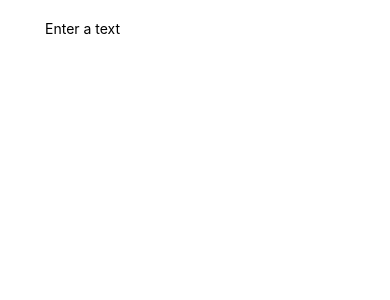
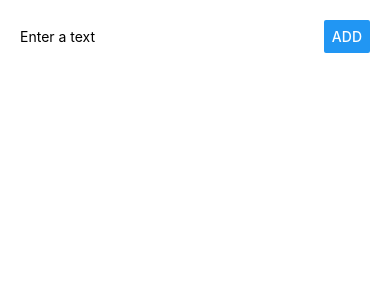
Before and after one commit to thienhv/pj-rn-basic, a React Native app: screen / in a window 390 px wide. Shown: the top 300 px of the page. Built offline with nearby package versions, Linux system fonts and the light colour scheme.

Commit message:
Add button

```diff
--- a/App.js
+++ b/App.js
@@ -1,5 +1,5 @@
 import React from 'react';
-import { StyleSheet, Text, View, TextInput } from 'react-native';
+import { StyleSheet, Text, View, TextInput, Button } from 'react-native';
 
 export default class App extends React.Component {
   state = {
@@ -11,11 +11,14 @@ export default class App extends React.Component {
   render() {
     return (
       <View style={styles.container}>
-        <TextInput
-          style={{width: 300}}
-          value={this.state.placeName}
-          placeholder='Enter a text'
-          onChangeText={this.placeNameChangeHandler}/>
+        <View style={styles.inputContainer}>
+          <TextInput
+            style={styles.placeInput}
+            value={this.state.placeName}
+            placeholder='Enter a text'
+            onChangeText={this.placeNameChangeHandler}/>
+          <Button title='Add' style={styles.placeButton}/>
+        </View>
       </View>
     );
   }
@@ -23,10 +26,23 @@ export default class App extends React.Component {
 
 const styles = StyleSheet.create({
   container: {
-    // flex: 1,
+    flex: 1,
     padding: 20,
     backgroundColor: '#fff',
     alignItems: 'center',
-    justifyContent: 'center',
+    justifyContent: 'flex-start',
   },
+  inputContainer: {
+    // flex: 1,
+    width: '100%',
+    flexDirection: 'row',
+    justifyContent: 'space-between',
+    alignItems: 'center'
+  },
+  placeInput: {
+    width: '70%'
+  },
+  placeButton: {
+    width: '30%'
+  }
 });
```
